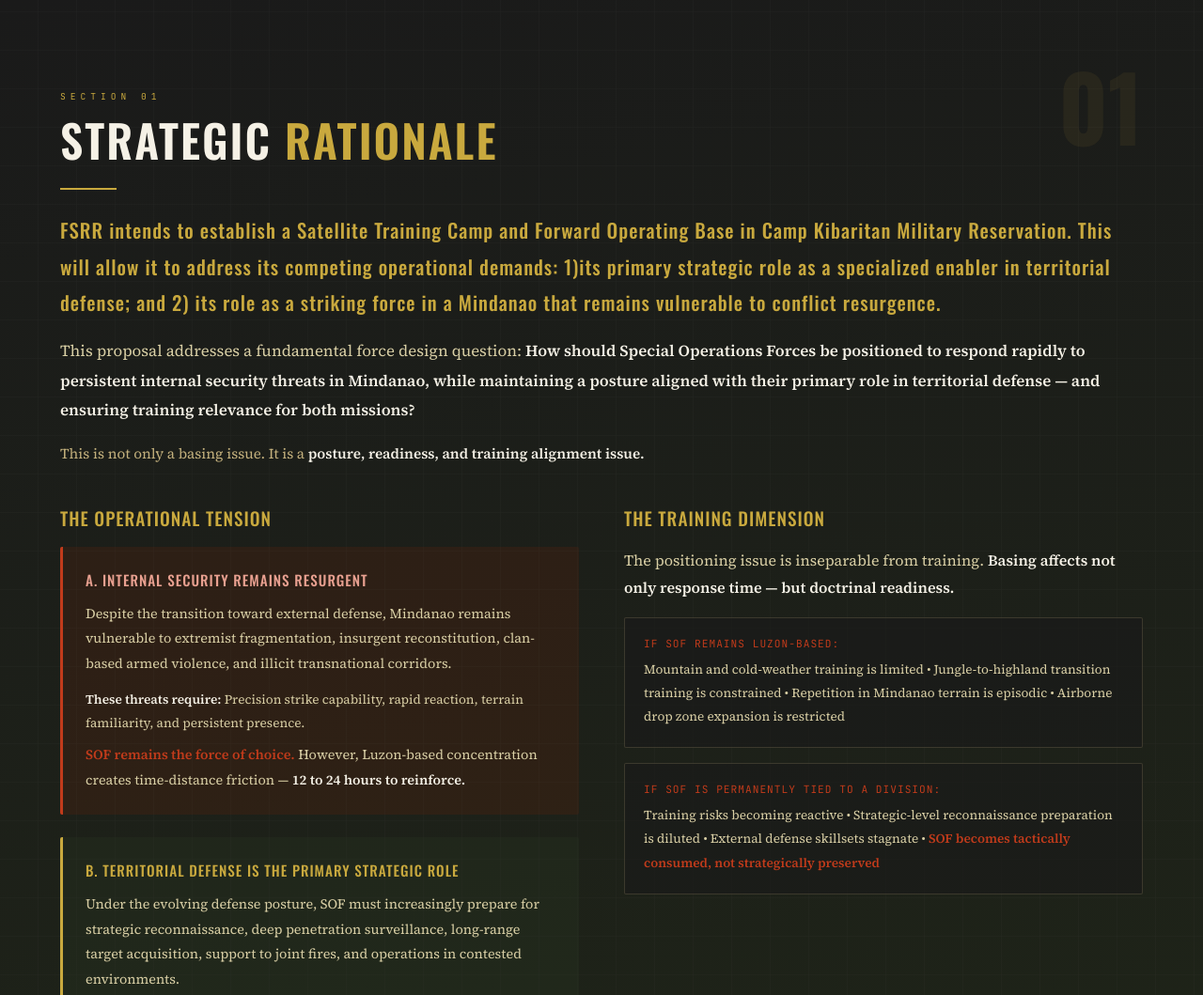
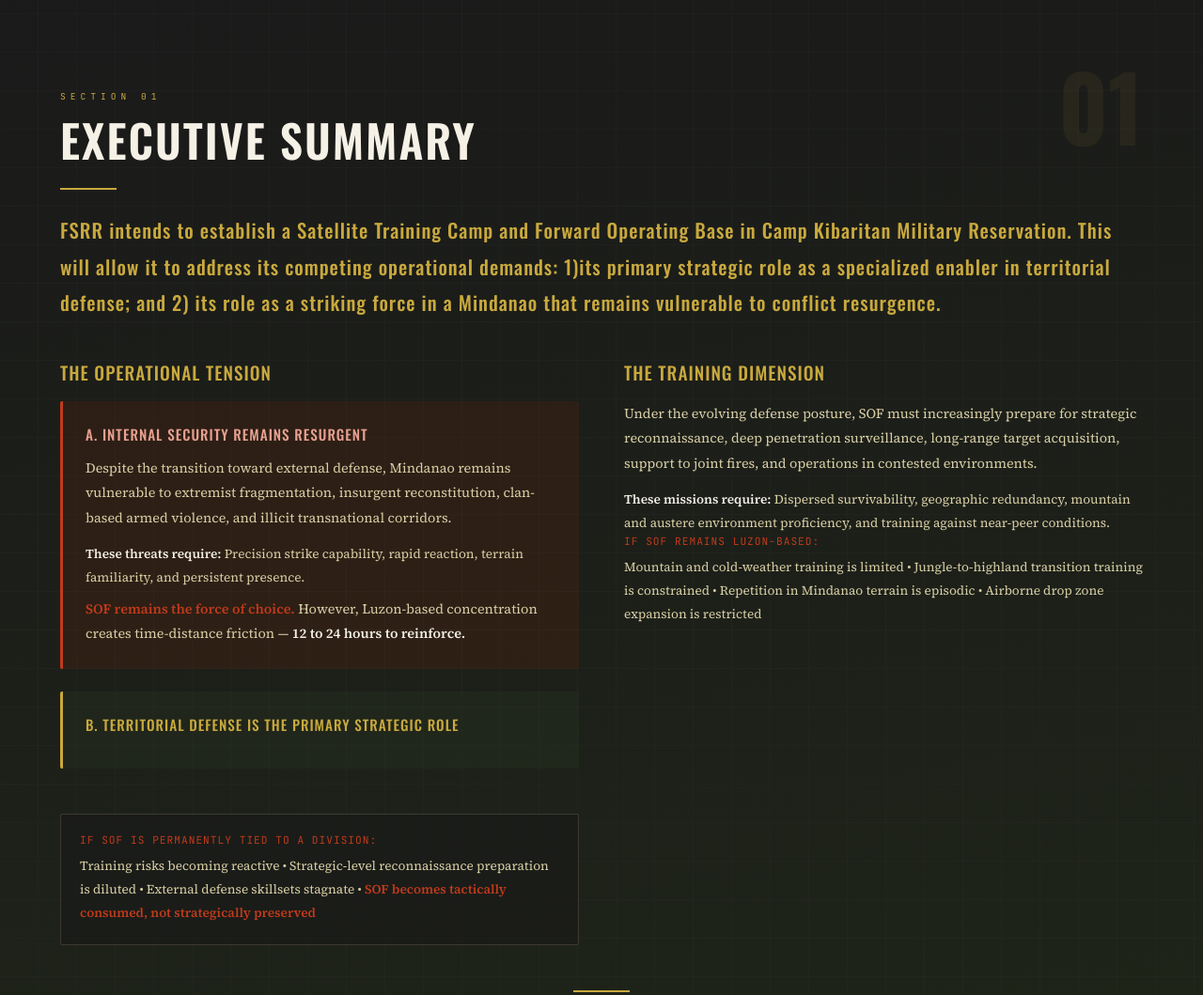
Before and after one commit to dnstnly/fsrrsatellitecamp, a plain HTML site: page index.html in a window 1280 px wide. Shown: the part 800-1859 px from the top of the page at 94% size. Drawn offline with nearby package versions, Linux system fonts and the light colour scheme.

Commit message:
Update index.html

```diff
--- a/index.html
+++ b/index.html
@@ -576,14 +576,11 @@ h2 span { color: var(--gold); }
   <span class="section-num">01</span>
   <div class="full-width-content fade-in">
     <div class="section-label">Section 01</div>
-    <h2>Strategic <span>Rationale</span></h2>
+    <h2>Executive Summary</h2>
     <div class="divider"></div>
-
     <div style="max-width:1200px; margin:0 auto;">
       <div class="prose" style="max-width:none; margin-bottom:2.5rem;">
         <h3 style="font-family: 'Oswald',sans-serif; font-weight: 500; font-size: 1.3rem; color: var(--gold); letter-spacing: 1px; margin-bottom: 1rem;">FSRR intends to establish a Satellite Training Camp and Forward Operating Base in Camp Kibaritan Military Reservation. This will allow it to address its competing operational demands: 1)its primary strategic role as a specialized enabler in territorial defense; and 2) its role as a striking force in a Mindanao that remains vulnerable to conflict resurgence.</h3>
-        <p style="font-size:1.05rem; line-height:1.9;">This proposal addresses a fundamental force design question: <strong>How should Special Operations Forces be positioned to respond rapidly to persistent internal security threats in Mindanao, while maintaining a posture aligned with their primary role in territorial defense — and ensuring training relevance for both missions?</strong></p>
-        <p style="font-size:0.95rem; line-height:1.8; color:var(--khaki);">This is not only a basing issue. It is a <strong style="color:var(--cream);">posture, readiness, and training alignment issue.</strong></p>
       </div>
 
       <div class="two-col" style="gap:3rem; margin-bottom:3rem;">
@@ -597,14 +594,13 @@ h2 span { color: var(--gold); }
           </div>
           <div style="background:rgba(42,54,33,0.3); border-left:3px solid var(--gold); padding:1.5rem; border-radius:2px;">
             <h4 style="font-family:'Oswald',sans-serif; font-weight:500; font-size:0.95rem; color:var(--gold); text-transform:uppercase; letter-spacing:1px; margin-bottom:0.75rem;">B. Territorial Defense is the Primary Strategic Role</h4>
-            <p class="prose" style="font-size:0.9rem; margin-bottom:0.75rem;">Under the evolving defense posture, SOF must increasingly prepare for strategic reconnaissance, deep penetration surveillance, long-range target acquisition, support to joint fires, and operations in contested environments.</p>
-            <p class="prose" style="font-size:0.85rem;"><strong style="color:var(--cream);">These missions require:</strong> Dispersed survivability, geographic redundancy, mountain and austere environment proficiency, and training against near-peer conditions.</p>
+
           </div>
         </div>
         <div>
           <h3 style="font-family:'Oswald',sans-serif; font-weight:500; font-size:1.2rem; color:var(--gold); text-transform:uppercase; letter-spacing:1px; margin-bottom:1rem;">The Training Dimension</h3>
-          <p class="prose" style="margin-bottom:1rem;">The positioning issue is inseparable from training. <strong>Basing affects not only response time — but doctrinal readiness.</strong></p>
-          <div style="background:rgba(26,26,26,0.6); border:1px solid rgba(196,177,125,0.2); padding:1.25rem; margin-bottom:1rem; border-radius:2px;">
+           <p class="prose" style="font-size:0.9rem; margin-bottom:0.75rem;">Under the evolving defense posture, SOF must increasingly prepare for strategic reconnaissance, deep penetration surveillance, long-range target acquisition, support to joint fires, and operations in contested environments.</p>
+            <p class="prose" style="font-size:0.85rem;"><strong style="color:var(--cream);">These missions require:</strong> Dispersed survivability, geographic redundancy, mountain and austere environment proficiency, and training against near-peer conditions.</p>
             <p style="font-family:'JetBrains Mono',monospace; font-size:0.7rem; color:var(--red-glow); text-transform:uppercase; letter-spacing:1px; margin-bottom:0.5rem;">If SOF Remains Luzon-Based:</p>
             <p class="prose" style="font-size:0.85rem;">Mountain and cold-weather training is limited • Jungle-to-highland transition training is constrained • Repetition in Mindanao terrain is episodic • Airborne drop zone expansion is restricted</p>
           </div>
```
